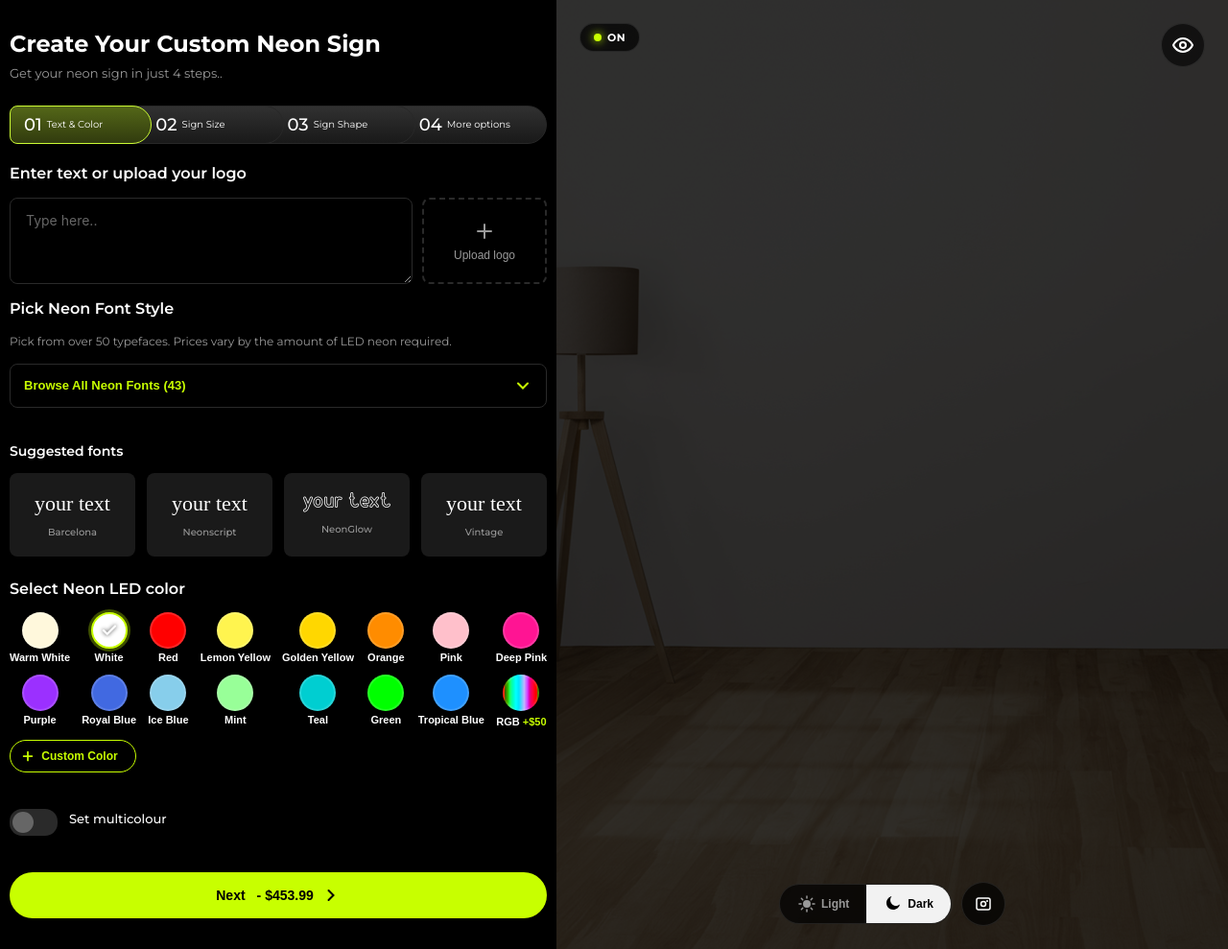
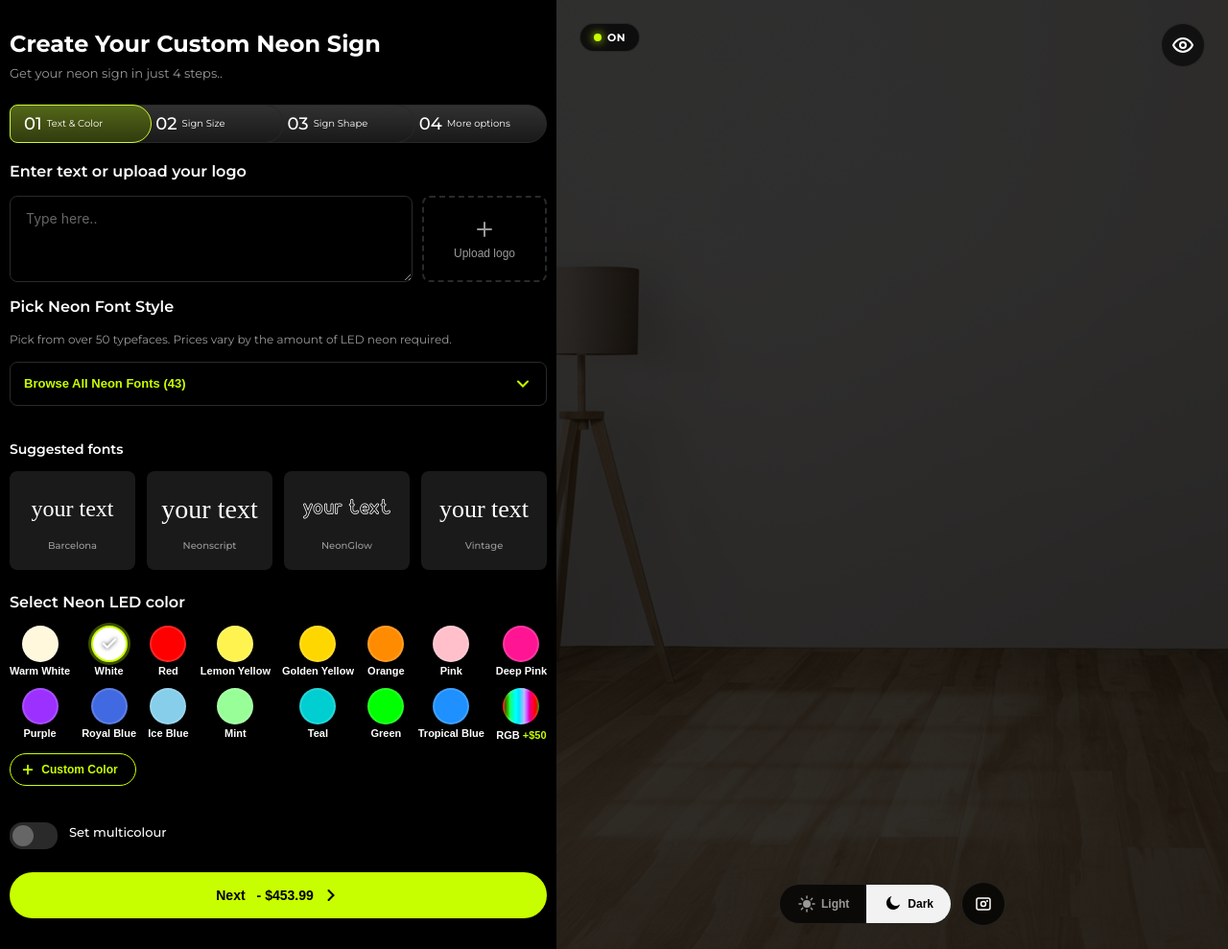
Before and after one commit to najaftechcontributions/NeonSign, a PHP site: page / in a window 1280 px wide. Shown: the whole page at 96% size. Run offline with PHP 8.4, Linux system fonts and the light colour scheme; some libraries are stand-ins or nearby versions; some web fonts are replaced.

Commit message:
`Updated font preview sizes and added line height to body styles`

```diff
--- a/index.html
+++ b/index.html
@@ -130,64 +130,64 @@
                         </button>
                         <div class="collapsible-content" id="fontLibraryContent">
                             <div class="font-categories">
-                                <h4 class="category-title">Neon Script & Cursive</h4>
+                                <h4 class="category-title">Neon Script &amp; Cursive</h4>
                                 <div class="font-list-grid">
                                     <button class="font-list-item" data-font="barcelona" data-family="Barcelona"
-                                        style="font-family: 'Barcelona';">Barcelona</button>
+                                        style="font-family: 'Barcelona';font-size: 19px;">Barcelona</button>
                                     <button class="font-list-item" data-font="alexa" data-family="Alexa"
-                                        style="font-family: Alexa;">Alexa</button>
+                                        style="font-family: Alexa;font-size: 26px;">Alexa</button>
                                     <button class="font-list-item" data-font="amsterdam" data-family="Amsterdam"
-                                        style="font-family: Amsterdam;">Amsterdam</button>
+                                        style="font-family: Amsterdam;font-size: 22px;">Amsterdam</button>
                                     <button class="font-list-item" data-font="amanda" data-family="Amanda"
-                                        style="font-family: Amanda;">Amanda</button>
+                                        style="font-size: 22px;font-family: Amanda;">Amanda</button>
                                     <button class="font-list-item" data-font="chelsea" data-family="Chelsea"
-                                        style="font-family: Chelsea;">Chelsea</button>
+                                        style="font-family: Chelsea;font-size: 26px;">Chelsea</button>
                                     <button class="font-list-item" data-font="freehand" data-family="Freehand"
-                                        style="font-family: Freehand;">Freehand</button>
+                                        style="font-size: 22px;font-family: Freehand;">Freehand</button>
                                     <button class="font-list-item" data-font="freespirit" data-family="Freespirit"
                                         style="font-family: Freespirit;">Freespirit</button>
                                     <button class="font-list-item" data-font="lovenote" data-family="LoveNote"
-                                        style="font-family: LoveNote;">LoveNote</button>
+                                        style="font-family: LoveNote;font-size: 24px;">LoveNote</button>
                                     <button class="font-list-item" data-font="neonscript" data-family="Neonscript"
-                                        style="font-family: Neonscript;">Neonscript</button>
+                                        style="font-family: Neonscript;font-size: 24px;">Neonscript</button>
                                     <button class="font-list-item" data-font="photogenic" data-family="Photogenic"
-                                        style="font-family: Photogenic;">Photogenic</button>
+                                        style="font-family: Photogenic;font-size: 23px;">Photogenic</button>
                                     <button class="font-list-item" data-font="signature" data-family="Signature"
-                                        style="font-family: Signature;">Signature</button>
+                                        style="font-family: Signature;font-size: 24px;">Signature</button>
                                     <button class="font-list-item" data-font="sorrento" data-family="Sorrento"
-                                        style="font-family: Sorrento;">Sorrento</button>
+                                        style="font-family: Sorrento;font-size: 20px;">Sorrento</button>
                                     <button class="font-list-item" data-font="wildscript" data-family="WildScript"
-                                        style="font-family: WildScript;">WildScript</button>
+                                        style="font-family: WildScript;font-size: 24px;">WildScript</button>
                                     <button class="font-list-item" data-font="newcursive" data-family="NewCursive"
-                                        style="font-family: NewCursive;">NewCursive</button>
+                                        style="font-family: NewCursive;font-size: 24px;">NewCursive</button>
                                 </div>
 
-                                <h4 class="category-title">Classic & Vintage</h4>
+                                <h4 class="category-title">Classic &amp; Vintage</h4>
                                 <div class="font-list-grid">
                                     <button class="font-list-item" data-font="vintage" data-family="Vintage"
-                                        style="font-family: Vintage;">Vintage</button>
+                                        style="font-family: Vintage;font-size: 22px;">Vintage</button>
                                     <button class="font-list-item" data-font="venetian" data-family="Venetian"
-                                        style="font-family: Venetian;">Venetian</button>
+                                        style="font-family: Venetian;font-size: 22px;">Venetian</button>
                                     <button class="font-list-item" data-font="royalty" data-family="Royalty"
-                                        style="font-family: Royalty;">Royalty</button>
+                                        style="font-family: Royalty;font-size: 20px;">Royalty</button>
                                     <button class="font-list-item" data-font="classictype" data-family="ClassicType"
                                         style="font-family: ClassicType;">ClassicType</button>
                                     <button class="font-list-item" data-font="typewriter" data-family="Typewriter"
                                         style="font-family: Typewriter;">Typewriter</button>
                                     <button class="font-list-item" data-font="mayfair" data-family="Mayfair"
-                                        style="font-family: Mayfair;">Mayfair</button>
+                                        style="font-family: Mayfair;font-size: 22px;">Mayfair</button>
                                 </div>
 
-                                <h4 class="category-title">Beach & Tropical</h4>
+                                <h4 class="category-title">Beach &amp; Tropical</h4>
                                 <div class="font-list-grid">
                                     <button class="font-list-item" data-font="bayview" data-family="Bayview"
-                                        style="font-family: Bayview;">Bayview</button>
+                                        style="font-family: Bayview;font-size: 24px;">Bayview</button>
                                     <button class="font-list-item" data-font="austin" data-family="Austin"
-                                        style="font-family: Austin;">Austin</button>
+                                        style="font-family: Austin;font-size: 28px;">Austin</button>
                                     <button class="font-list-item" data-font="beachfront" data-family="Beachfront"
-                                        style="font-family: Beachfront;">Beachfront</button>
+                                        style="font-family: Beachfront;font-size: 20px;">Beachfront</button>
                                     <button class="font-list-item" data-font="northshore" data-family="Northshore"
-                                        style="font-family: Northshore;">Northshore</button>
+                                        style="font-family: Northshore;font-size: 22px;">Northshore</button>
                                     <button class="font-list-item" data-font="waikiki" data-family="Waikiki"
                                         style="font-family: Waikiki;">Waikiki</button>
                                 </div>
@@ -211,21 +211,21 @@
                                     <button class="font-list-item" data-font="monaco" data-family="Monaco"
                                         style="font-family: Monaco;">Monaco</button>
                                     <button class="font-list-item" data-font="bellview" data-family="Bellview"
-                                        style="font-family: Bellview;">Bellview</button>
+                                        style="font-family: Bellview;font-size: 28px;">Bellview</button>
                                     <button class="font-list-item" data-font="nevada" data-family="Nevada"
-                                        style="font-family: Nevada;">Nevada</button>
+                                        style="font-family: Nevada;font-size: 26px;">Nevada</button>
                                 </div>
 
-                                <h4 class="category-title">Unique & Specialty</h4>
+                                <h4 class="category-title">Unique &amp; Specialty</h4>
                                 <div class="font-list-grid">
                                     <button class="font-list-item" data-font="greenworld" data-family="Greenworld"
-                                        style="font-family: Greenworld;">Greenworld</button>
+                                        style="font-family: Greenworld;font-size: 24px;">Greenworld</button>
                                     <button class="font-list-item" data-font="avante" data-family="Avante"
                                         style="font-family: Avante;">Avante</button>
                                     <button class="font-list-item" data-font="buttercup" data-family="Buttercup"
-                                        style="font-family: Buttercup;">Buttercup</button>
+                                        style="font-family: Buttercup;font-size: 28px;">Buttercup</button>
                                     <button class="font-list-item" data-font="neotokyo" data-family="NeoTokyo"
-                                        style="font-family: NeoTokyo;">NeoTokyo</button>
+                                        style="font-family: NeoTokyo;font-size: 20px;">NeoTokyo</button>
                                     <button class="font-list-item" data-font="scifi" data-family="SciFi"
                                         style="font-family: SciFi;">SciFi</button>
                                 </div>
@@ -237,19 +237,19 @@
 
                     <div class="suggested-fonts-grid">
                         <div class="font-card" data-font="barcelona" data-family="Barcelona">
-                            <div class="font-preview" style="font-family: Barcelona;">your text</div>
+                            <div class="font-preview" style="font-family: Barcelona;font-size: 24px;">your text</div>
                             <div class="font-name">Barcelona</div>
                         </div>
                         <div class="font-card" data-font="neonscript" data-family="Neonscript">
-                            <div class="font-preview" style="font-family: Neonscript;">your text</div>
+                            <div class="font-preview" style="font-family: Neonscript;font-size: 28px;">your text</div>
                             <div class="font-name">Neonscript</div>
                         </div>
                         <div class="font-card" data-font="neonglow" data-family="NeonGlow">
-                            <div class="font-preview" style="font-family: NeonGlow;">your text</div>
+                            <div class="font-preview" style="font-family: NeonGlow;font-size: 22px;">your text</div>
                             <div class="font-name">NeonGlow</div>
                         </div>
                         <div class="font-card" data-font="vintage" data-family="Vintage">
-                            <div class="font-preview" style="font-family: Vintage;">your text</div>
+                            <div class="font-preview" style="font-family: Vintage;font-size: 26px;">your text</div>
                             <div class="font-name">Vintage</div>
                         </div>
                     </div>
@@ -321,7 +321,8 @@
                             <div class="color-swatch rgb-swatch"
                                 style="background: linear-gradient(90deg, #FF0000, #FFFF00, #00FF00, #00FFFF, #0000FF, #FF00FF);">
                             </div>
-                            <span><span class="text-white color-name">RGB </span><span class="rgb-price">+$50</span></span>
+                            <span><span class="text-white color-name">RGB </span><span
+                                    class="rgb-price">+$50</span></span>
                         </button>
                         <button class="custom-color-btn" id="customColorBtn">
                             <svg width="16" height="16" viewBox="0 0 16 16" fill="none" style="min-width: 16px;">
--- a/styles.css
+++ b/styles.css
@@ -427,6 +427,7 @@ body {
     cursor: pointer;
     transition: all 0.2s;
     min-height: 50px;
+    line-height: 1.2;
     display: flex;
     align-items: center;
     justify-content: center;
@@ -507,7 +508,10 @@ body {
 }
 
 .font-preview {
-    font-size: 22px;
+    display: flex;
+    align-items: center;
+    justify-content: center;
+    min-height: 42px;
     margin-bottom: 10px;
     color: var(--text-primary);
 }
@@ -2602,7 +2606,6 @@ canvas {
     }
 
     .font-list-item {
-        font-size: 15px;
         padding: 12px;
         min-height: 48px;
         border-radius: 8px;
```
